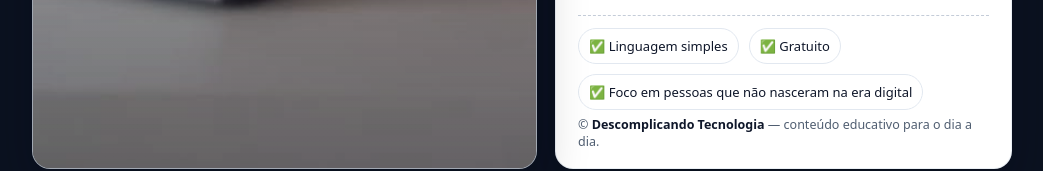
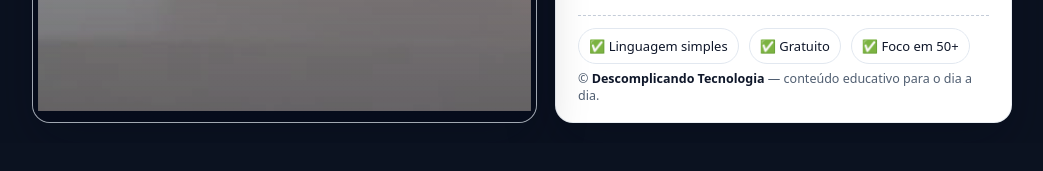
Before and after one commit to contadescomplicandotecnologia/descomplicantotecnologia-site, a plain HTML site: page index.html in a window 1280 px wide. Shown: the part 1001-1172 px from the top of the page, without its empty margins (118-1161 px from the left). After the commit the page ends 1144 px from the top, so only its background shows below. Drawn offline with Linux system fonts and the light colour scheme.

Commit message:
Update index.html

```diff
--- a/index.html
+++ b/index.html
@@ -70,10 +70,11 @@
       display:block;
       object-fit:cover;
 
-      /* "Edição" simples e eficiente (sem precisar mexer no arquivo) */
       filter: contrast(1.06) brightness(1.04) saturate(1.03);
-      object-position: 42% 32%; /* foco no rosto (ajuste fino se quiser) */
-      transform: scale(1.0);   /* dá uma “aproximada” leve */
+
+      /* Mobile ficou ótimo: mantém o enquadramento atual */
+      object-position: 42% 32%;
+      transform: scale(1.0);
     }
     .hero::after{
       content:"";
@@ -104,7 +105,10 @@
       padding:22px 22px 18px;
       display:flex;
       flex-direction:column;
+
+      /* No mobile ok; no desktop vamos sobrescrever pra "top" */
       justify-content:center;
+
       gap:14px;
     }
     h1{
@@ -265,6 +269,21 @@
       .content{ padding:18px; }
       .hero-badge{ font-size:13px; }
     }
+
+    /* Ajustes específicos para DESKTOP (onde estava “estranho”) */
+    @media (min-width: 861px){
+      /* Deixa o texto começar no topo (mais natural com vídeo) */
+      .content{ justify-content:flex-start; }
+
+      /* Deixa a imagem acompanhar a altura real da coluna da direita */
+      .hero{ min-height: unset; }
+
+      /* Enquadramento levemente mais “aberto” no desktop */
+      .hero img{
+        object-position: 46% 28%;
+        transform: scale(0.98);
+      }
+    }
   </style>
 </head>
 
@@ -272,7 +291,6 @@
   <main class="wrap">
     <!-- Imagem -->
     <section class="card hero" aria-label="Apresentação">
-      <!-- Coloque sua foto aqui: /assets/hero.jpg -->
       <img src="assets/hero.jpg" alt="Vinicius, Descomplicando Tecnologia" />
       <div class="hero-badge">
         🔒 <span>Conteúdo educativo • sem venda • sem pegadinha</span>
@@ -298,7 +316,6 @@
       </ul>
 
       <div class="cta">
-        <!-- WhatsApp: recomendo wa.me (mais limpo) -->
         <a class="btn"
            href="https://wa.me/556293813721?text=Ol%C3%A1%2C%20quero%20receber%20o%20e-book%20de%20compras%20seguras%20com%20os%207%20passos."
            target="_blank" rel="noopener">
@@ -319,7 +336,6 @@
           </p>
 
           <div class="video">
-            <!-- Embed limpo (sem começar no meio) -->
             <iframe
               src="https://www.youtube.com/embed/fBHDoK68dqw"
               title="Descomplicando Tecnologia - Compras Seguras"
@@ -334,7 +350,7 @@
           <div class="trustline">
             <span class="pill">✅ Linguagem simples</span>
             <span class="pill">✅ Gratuito</span>
-            <span class="pill">✅ Foco em pessoas que não nasceram na era digital</span>
+            <span class="pill">✅ Foco em 50+</span>
           </div>
           <div>© <b>Descomplicando Tecnologia</b> — conteúdo educativo para o dia a dia.</div>
         </div>
```
